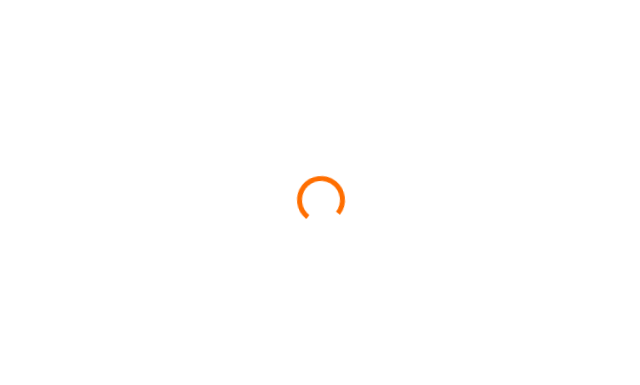
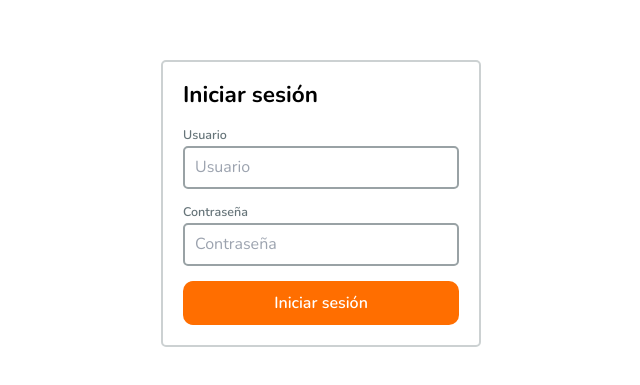
Before and after one commit to zFranco23/promart-store-challenge, a React (Vite) app: page /login in a window 1280 px wide. Before the commit this address led to /. Shown: the part 197-582 px from the top of the page, without its empty margins (319-959 px from the left). Built offline with nearby package versions, Linux system fonts and the light colour scheme.

Commit message:
Fixed bad auth validation, and overflow style

```diff
--- a/src/common/components/CenterContent/CenterContent.tsx
+++ b/src/common/components/CenterContent/CenterContent.tsx
@@ -3,8 +3,9 @@ import styled from "styled-components";
 import type { ReactNode } from "react";
 const Wrapper = styled.main`
   padding: 1rem;
+  max-width: 100% !important;
   @media (min-width: 768px) {
-    max-width: 80%;
+    max-width: 80% !important;
     margin: 0 auto;
   }
 `;
--- a/src/common/layout/Navbar/Navbar.tsx
+++ b/src/common/layout/Navbar/Navbar.tsx
@@ -6,7 +6,7 @@ import useShoppingCart from "../../../modules/shopping-cart/hooks/useShoppingCar
 import { FromMobileElem, MobileElem } from "../../../utils/responsive";
 
 import homeIcon from "../../../assets/icons/home-icon.png";
-import Logo from "../../components/Logo/Logo";
+import Logo from "../../components/PromartLogo/Logo";
 
 const StyledNavbar = styled.nav`
   position: fixed;
--- a/src/index.css
+++ b/src/index.css
@@ -10,7 +10,7 @@ html {
 *,
 *:before,
 *:after {
-  max-width: 100% !important;
+  max-width: 100%;
   box-sizing: inherit;
 }
 
--- a/src/router/PublicRoute.tsx
+++ b/src/router/PublicRoute.tsx
@@ -11,7 +11,7 @@ type Props = {
  * @returns Return a public route base on auth state.
  */
 const PublicRoute: FC<Props> = ({ children }) => {
-  const isLoggedIn = useAuth();
+  const { isLoggedIn } = useAuth();
   return !isLoggedIn ? children : <Navigate to="/" replace />;
 };
 
```
Also changed, not shown: firebase.json (added), src/common/components/PromartLogo/Logo.tsx (renamed from src/common/components/Logo/Logo.tsx), 1 other file (tests, documents, lock files or other folders).
